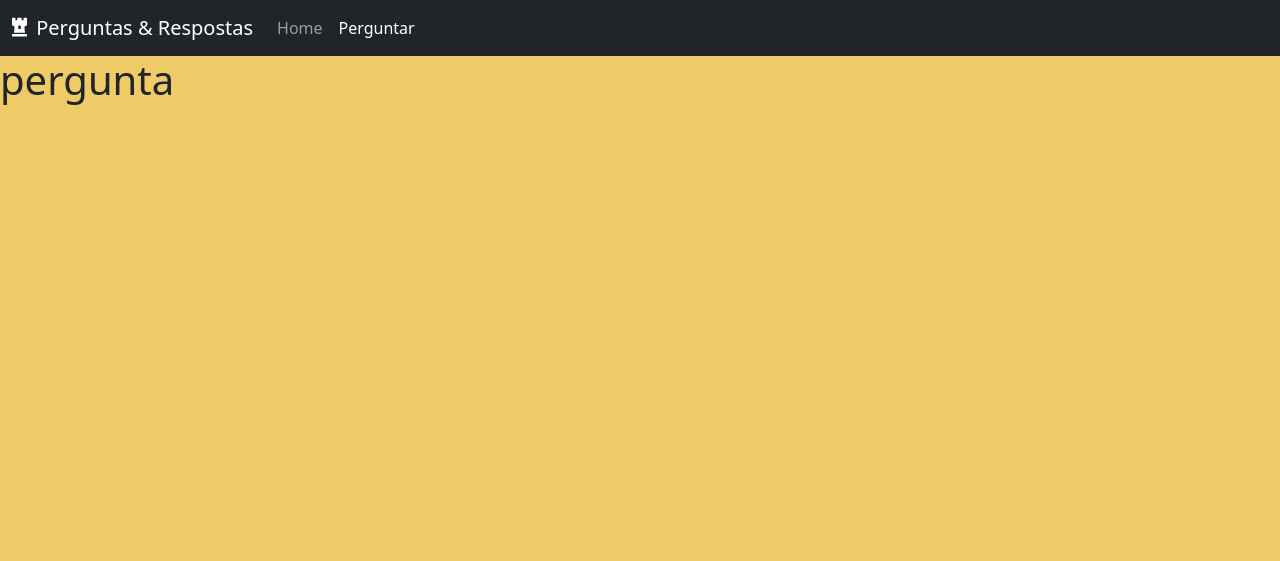
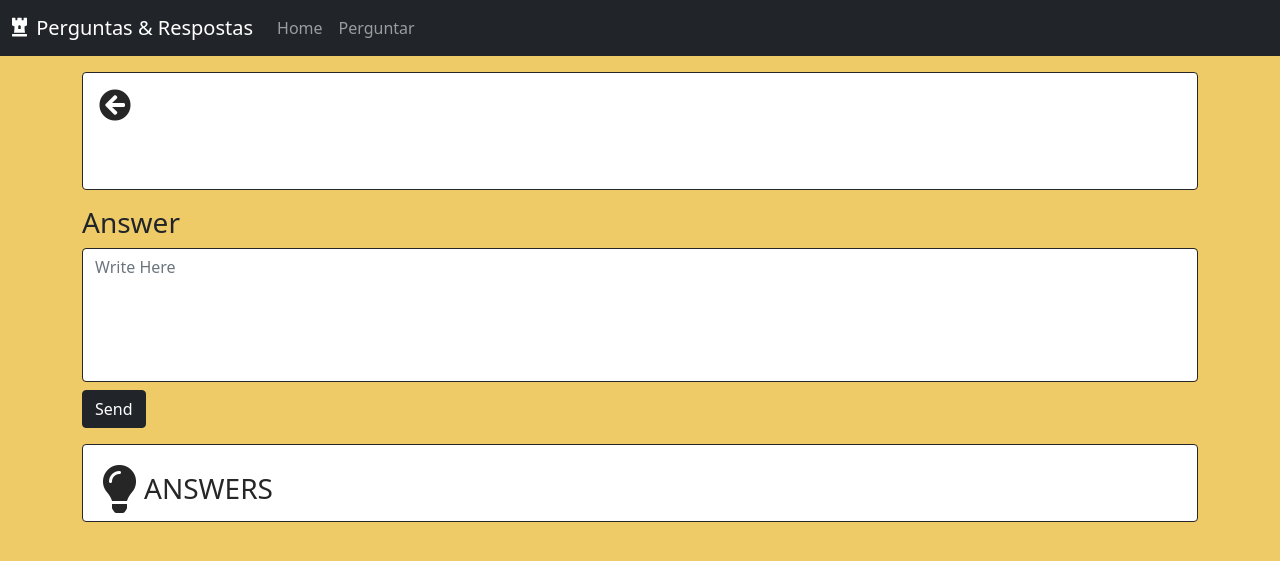
Before and after one commit to Marcosfsalazar/perguntas_e_respostas-NodeJS, a Node server app: template views/question.ejs in a window 1280 px wide. Shown: the top 561 px of the page. Run offline with Node 20, Linux system fonts and the light colour scheme; the template is opened without the code that fills it, so the values that code supplies are empty; some libraries are stand-ins or nearby versions.

Commit message:
finished

```diff
--- a/index.js
+++ b/index.js
@@ -3,6 +3,8 @@ const app = express();
 const bodyParser = require("body-parser");
 const connection = require('./database/database')
 const Question = require("./database/Question")
+const Answer = require("./database/Answer");
+const { render } = require("ejs");
 
 //database
 
@@ -18,6 +20,10 @@ connection
 //port
 const port = 4200
 
+//gamb
+const ACTIVE = 'active';
+const INACTIVE = '';
+
 //view engine
 app.set('view engine','ejs')
 app.use(express.static('public'))
@@ -32,17 +38,22 @@ app.get("/",(req,res)=>{
         ['id','DESC']
     ]}).then((questions)=>{
         res.render("index",{
-            questions
+            questions,
+            activeAsk: INACTIVE,
+            activeHome: ACTIVE
         })
     });
 })
 
 app.get("/ask",(req,res)=>{
-    res.render('ask');
+    res.render('ask',{
+        activeAsk: ACTIVE,
+        activeHome: INACTIVE
+    });
 })
 
 app.post("/saveform",(req,res)=>{
-    let title = req.body.title;
+    let title = req.body.title; //recebendo o post com bodyparser
     let question = req.body.question;
 
     Question.create({
@@ -60,13 +71,36 @@ app.get("/question/:id",(req,res)=>{
         where:{id: id}
     }).then(question =>{
         if(question != undefined){
-            res.render("question")
+            Answer.findAll({
+                where: {questionId:question.id},
+                order: [['id','DESC']]
+            }).then(answers => {
+                res.render("question",{
+                    question,
+                    answers,
+                    activeAsk: INACTIVE,
+                    activeHome: ACTIVE
+                })
+            })
+
         }else{
             res.redirect("/")
         }
     })
 })
 
+app.post("/answer",(req,res)=>{
+    let content = req.body.content;
+    let question = req.body.question;
+
+    Answer.create({
+        content: content,
+        questionId: question
+    }).then(()=>{
+        res.redirect("/question/"+question);
+    })
+})
+
 app.listen(port,()=>{
     console.log("working")
 })
--- a/public/css/style.css
+++ b/public/css/style.css
@@ -1,3 +1,44 @@
+:root{
+    --bs-blue:#2E86AB;
+}
+
 body{
     background-color: #EFCB68;
 }
+
+textarea{
+    resize: none;
+}
+
+.ans-head-container{
+    margin: 1.25rem 1rem 1rem 1rem;
+    border-top: 0.1rem solid black;
+    border-bottom: 0.1rem solid black;
+    color: #262626;
+}
+
+.card-wrapper{
+    border: 0.1rem solid #262626;
+}
+
+.ques-head-container{
+    margin-top: 1rem;
+    margin-bottom: 1rem;
+    padding: 1rem;
+    color: #262626;
+}
+
+.list-ans-container{
+    margin-top: 1rem;
+    padding: 1rem 1rem 0rem 1rem;
+    color: #262626;
+}
+
+.answer-container{
+    padding-left: 0.5rem;
+    border: 0.25rem solid black;
+}
+
+a,a:hover{
+    color: inherit;
+}
--- a/views/ask.ejs
+++ b/views/ask.ejs
@@ -1,8 +1,9 @@
 <%- include('partials/header.ejs') %><!--Importando o "component"-->
 <body>
     <%- include('partials/navbar.ejs') %>
-    <div class="container pt-5">
-        <div class="card">
+    <div class="container pt-1">
+        <a href="/"><i class="fas fa-arrow-circle-left fa-2x mb-1"></i></a>
+        <div class="card card-wrapper mt-1">
             <div class="card-header">
                 <h3>Fazer pergunta</h3>
             </div>
--- a/views/partials/navbar.ejs
+++ b/views/partials/navbar.ejs
@@ -1,13 +1,13 @@
 <nav class="navbar navbar-expand-lg navbar-dark bg-dark">
     <div class="container-fluid">
-      <a class="navbar-brand" href="#">
+      <a class="navbar-brand" href="/">
         <i class="fas fa-chess-rook d-inline-block align-top pt-1 me-1"></i>
         Perguntas & Respostas
       </a>
       <div class="collapse navbar-collapse" id="navbarNavAltMarkup">
         <div class="navbar-nav">
-          <a class="nav-link" href="/">Home</a>
-          <a class="nav-link active" aria-current="page" href="ask">Perguntar</a>
+          <a class="nav-link <%=activeHome%>" href="/">Home</a>
+          <a class="nav-link <%=activeAsk%>" aria-current="page" href="/ask">Perguntar</a>
         </div>
     </div>
   </nav>
--- a/views/question.ejs
+++ b/views/question.ejs
@@ -1,6 +1,34 @@
 <%- include('partials/header.ejs') %>
 <body>
     <%- include('partials/navbar.ejs') %>
-    <h1>pergunta</h1>
+    <div class="container">
+        <div class="card ques-head-container card-wrapper">
+            <a href="/"><i class="fas fa-arrow-circle-left fa-2x mb-1"></i></a>
+            <div class="card-body">
+                <h2><%=question.title%></h2>
+                <p class="mx-2"><%=question.question%></p>
+            </div>
+        </div>
+        <form method="POST" action="/answer">
+            <h3>Answer</h3>
+            <textarea name="content" id="" placeholder="Write Here" cols="30" rows="5" class="form-control mt-2 card-wrapper"></textarea>
+            <input type="hidden" name="question" value="<%=question.id%>">
+            <button type="submit" class="btn btn-dark mt-2">Send</button>
+        </form>
+
+        <div class="card list-ans-container card-wrapper mt-3 mb-1">
+            <div class="d-flex">
+                <i class="fas fa-lightbulb fa-3x mb-1 p-1"></i>
+                <h3 class="align-self-center pt-1 px-1">ANSWERS</h3>
+            </div>
+            <% answers.forEach(answers => {%>
+                <div class="card card-wrapper mb-2">
+                    <div class="card-body">
+                        <p class=""><%=answers.content%></p>
+                    </div>
+                </div>
+            <% }) %>
+        </div>
+    </div>
 </body>
 <%- include('partials/footer.ejs') %>
```
Also changed, not shown: database/Answer.js (added, +18 -0 lines), views/index.ejs (+7 -6 lines).
